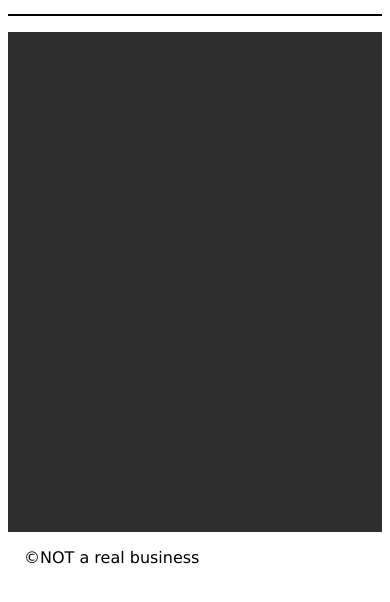
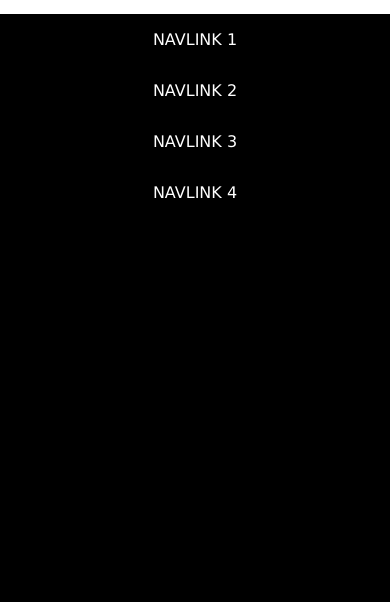
Before and after one commit to NdikumNdifor/wdd330-final-project-2024, a website built with Vite: page src/product-page/index.html in a window 390 px wide. Both pictures are taken after a click on the button 346 px from the left and 67 px from the top of the page. Shown: the part 92-694 px from the top of the page. Built offline with nearby package versions, Linux system fonts and the light colour scheme; no server answers; files whose address does not match are found by name.

Commit message:
Added mobile navigation and centered image.

```diff
--- a/src/css/styles.css
+++ b/src/css/styles.css
@@ -88,16 +88,20 @@ img {
 
 .navigation {
   position: fixed;
-  top: 100px;
+  top: 90px;
   left: 0;
   display: flex;
   flex-direction: column;
   list-style: none;
   background-color: black;
   color: #fff;
-  width: 50%;
+  width: 100%;
   padding: 0px;
-  transition: right 0.5s linear;
+  transition: right 2s linear;
+}
+
+.navigation.open {
+  height: 100Vh;
 }
 
 .navigation li {
@@ -296,6 +300,12 @@ footer {
     position: relative;
   }
 
+  /***** Mobile Menu ***********/
+
+  ul.navigation {
+    display: none;
+  }
+
 }
 
 .super-script {
@@ -336,3 +346,8 @@ div#product-img, li a img:hover {
   background-color: black;
   color:aliceblue;
 }
+
+.centered-image {
+  display: block;
+  margin: 0 auto;
+}
--- /dev/null
+++ b/src/js/HamburgerMenu.mjs
@@ -0,0 +1,26 @@
+import { getElement } from "./utils";
+
+export class HamburgerMenu {
+    constructor() {
+
+    }
+
+    init() {
+        this.displayMobileNav();
+    }
+
+    displayMobileNav(){
+        const hamButton = getElement("#menu");
+        const navigation = getElement(".navigation");
+
+        hamButton.addEventListener('click', () => {
+	        navigation.classList.toggle('open');
+	        hamButton.classList.toggle('open');
+        });
+    }
+}
+
+export function initializeHamburgerMenu() {
+   const menu = new HamburgerMenu();
+   menu.init();
+}
--- a/src/js/ProductDetails.mjs
+++ b/src/js/ProductDetails.mjs
@@ -2,9 +2,9 @@ import { setLocalStorage, getLocalStorage} from "./utils.mjs";
 // product details template structure
 function productDetailsTemplate(product){
     const imageUrl = `https://image.tmdb.org/t/p/w342${product.poster_path}`;
-    return `<li>
+    return `<li class="li-img">
               <div id="product-img">
-                <img src="${imageUrl}" alt="${product.original_title}" ></img>
+                <img src="${imageUrl}" class="centered-image" alt="${product.original_title}" ></img>
               </div>
             </li>
             <div id= "detail-info">
--- a/src/js/utils.mjs
+++ b/src/js/utils.mjs
@@ -1,4 +1,6 @@
 /* eslint-env browser */
+
+import { initializeHamburgerMenu } from "./HamburgerMenu.mjs";
 
 // Selects an element on the DOM.
 export function getElement(selector) {
@@ -16,6 +18,8 @@ export async function loadHeaderFooter() {
   promises.push(renderWithTemplate(loadTemplate, header, headerPath));
   promises.push(renderWithTemplate(loadTemplate, footer, footerPath));
   await Promise.all(promises);
+
+  initializeHamburgerMenu();
 }
 
 // Make use of a template function and renders html.
--- a/src/public/partials/header.html
+++ b/src/public/partials/header.html
@@ -14,5 +14,11 @@
      </div>
      <!-- <span class="super-script"></span> -->
     </div>
+    <ul class="navigation">
+      <li><a href="#">NAVLINK 1</a></li>
+      <li><a href="#">NAVLINK 2</a></li>
+      <li><a href="#">NAVLINK 3</a></li>
+      <li><a href="#">NAVLINK 4</a></li>
+    </ul>
     <button id="menu"></button>
 </div>
```
